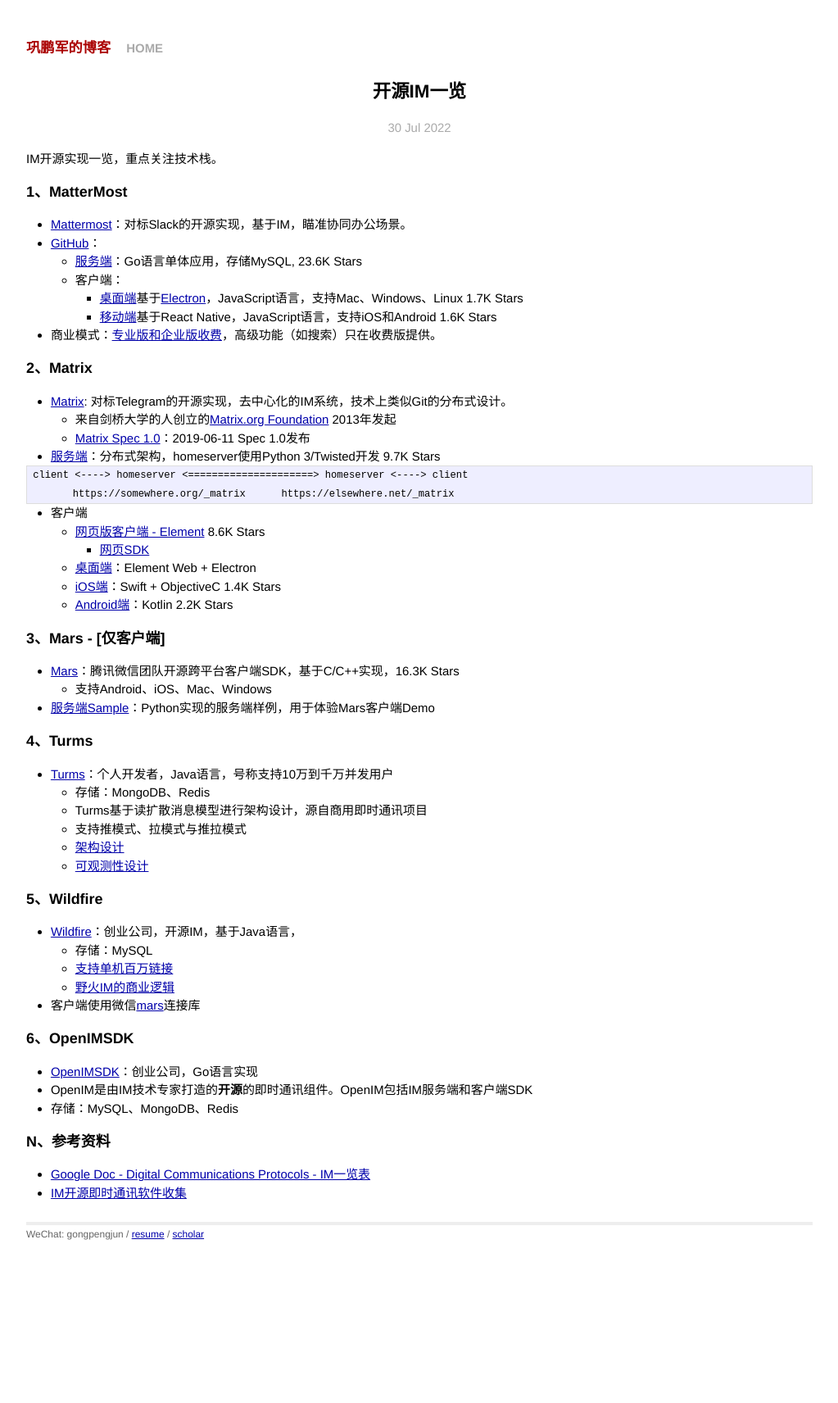
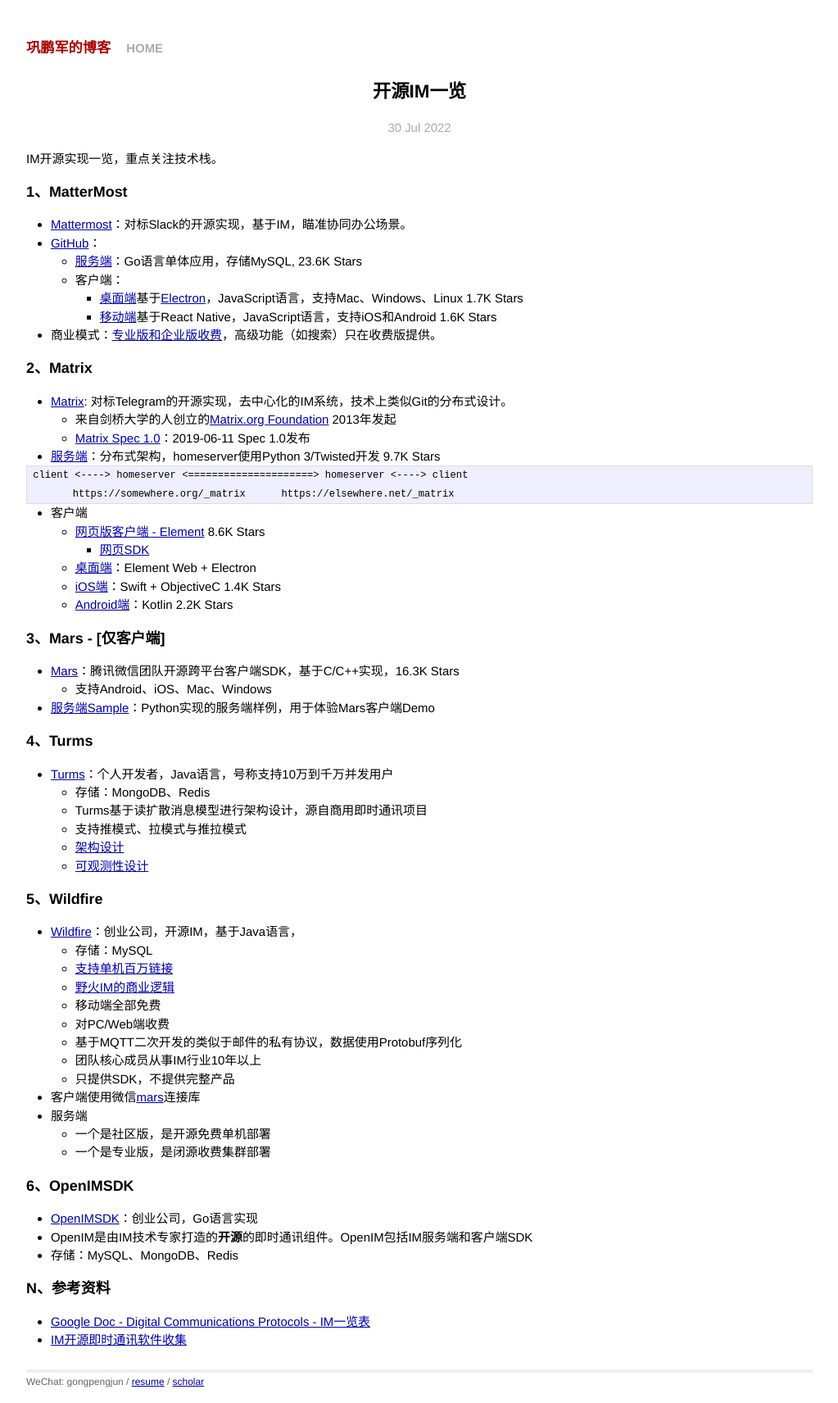
Before and after one commit to gongpengjun/gongpengjun.github.io, a Jekyll site: the page built from _posts/2022-07-30-im000-opensource-im.markdown, in a window 1280 px wide. Shown: the whole page at 82% size, without its empty margins (128-1151 px from the left). Built offline with Jekyll 4.4.1, drawn with Linux system fonts in a browser that asks for light colours; before the commit the page ends 1533 px from its top, so only the background shows below that.

Commit message:
理解wildfire架构

```diff
--- a/_posts/2022-07-30-im000-opensource-im.markdown
+++ b/_posts/2022-07-30-im000-opensource-im.markdown
@@ -57,7 +57,15 @@ client <----> homeserver <=====================> homeserver <----> client
   - 存储：MySQL
   - [支持单机百万链接](https://github.com/wildfirechat/C1000K_Test)
   - [野火IM的商业逻辑](https://docs.wildfirechat.cn/blogs/%E9%87%8E%E7%81%ABIM%E7%9A%84%E5%95%86%E4%B8%9A%E9%80%BB%E8%BE%91.html)
+  - 移动端全部免费
+  - 对PC/Web端收费
+  - 基于MQTT二次开发的类似于邮件的私有协议，数据使用Protobuf序列化
+  - 团队核心成员从事IM行业10年以上
+  - 只提供SDK，不提供完整产品
 - 客户端使用微信[mars](https://github.com/tencent/mars)连接库
+- 服务端
+  - 一个是社区版，是开源免费单机部署
+  - 一个是专业版，是闭源收费集群部署
 
 ### 6、OpenIMSDK
 
```
